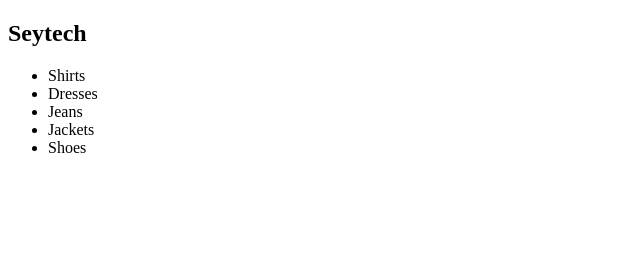
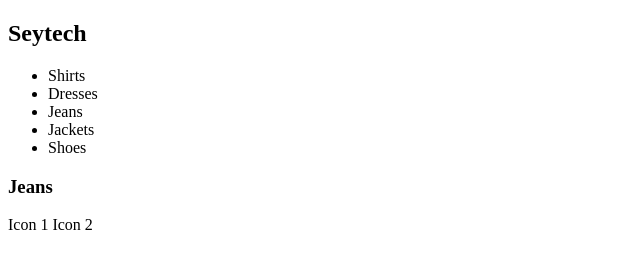
Before and after one commit to mgotsko/e-commerceProject, a plain HTML site: page index.html in a window 1280 px wide. Shown: the whole page, without its empty margins (0-640 px from the left). Drawn offline with Linux system fonts and the light colour scheme.

Commit message:
added new section

```diff
--- a/index.html
+++ b/index.html
@@ -22,10 +22,13 @@
         </aside>
         <main class="main-container">
             <header>
-                <div class="slider">
+                <h3>Jeans</h3>
+                <span>Icon 1</span>
+                <span>Icon 2</span>
+            </header>
+            <div class="slider">
 
-                </div>
-            </header>
+            </div>
         </main>
     </div>
 </body>
```
